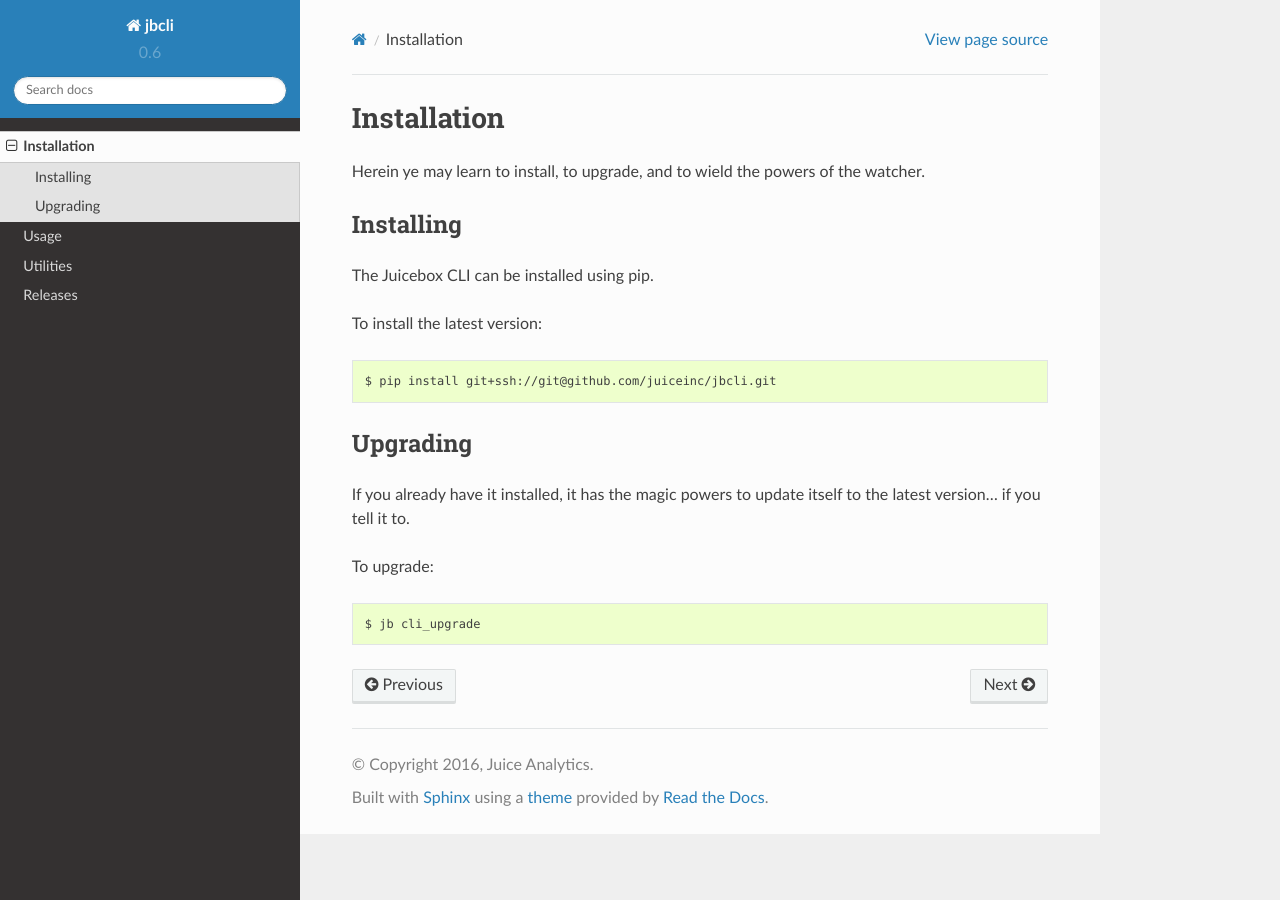
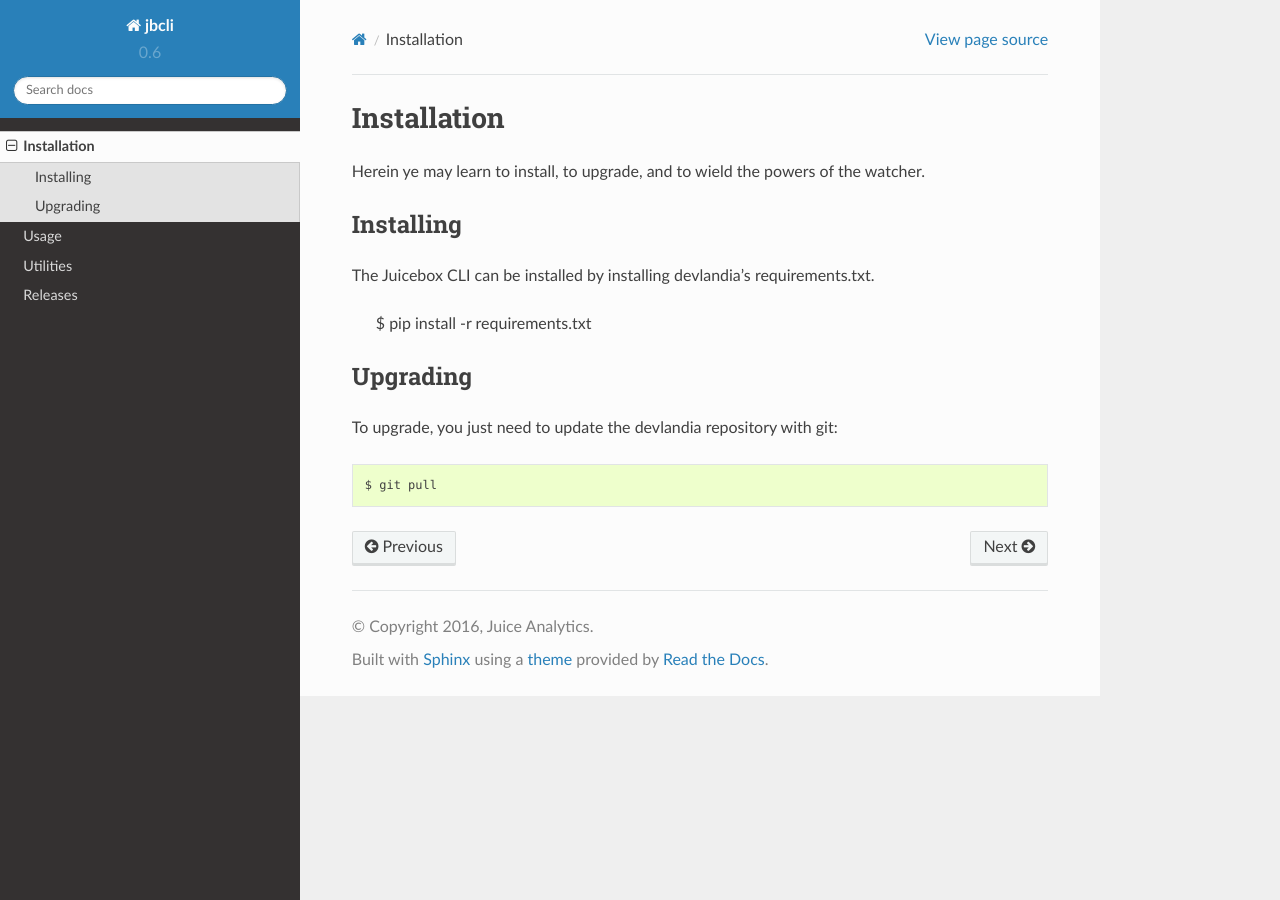
Before and after one commit to juiceinc/devlandia, a Sphinx documentation site: the page built from jbcli/docs/install.rst, in a window 1280 px wide. Built offline with Sphinx 7.4.7 and the Read the Docs theme 2.0.0, drawn with Linux system fonts in a browser that asks for light colours.

Commit message:
remove a couple more mentions of cli_upgrade

```diff
--- a/jbcli/docs/install.rst
+++ b/jbcli/docs/install.rst
@@ -8,19 +8,14 @@
 Installing
 ----------
 
-The Juicebox CLI can be installed using pip.
+The Juicebox CLI can be installed by installing devlandia's requirements.txt.
 
-To install the latest version::
-
-    $ pip install git+ssh://git@github.com/juiceinc/jbcli.git
+    $ pip install -r requirements.txt
 
 
 Upgrading
 ---------
 
-If you already have it installed, it has the magic powers to update itself to
-the latest version. . . if you tell it to.
+To upgrade, you just need to update the devlandia repository with git::
 
-To upgrade::
-
-    $ jb cli_upgrade
+    $ git pull
```
Also changed, not shown: jbcli/docs/usage.rst (+0 -15 lines).
